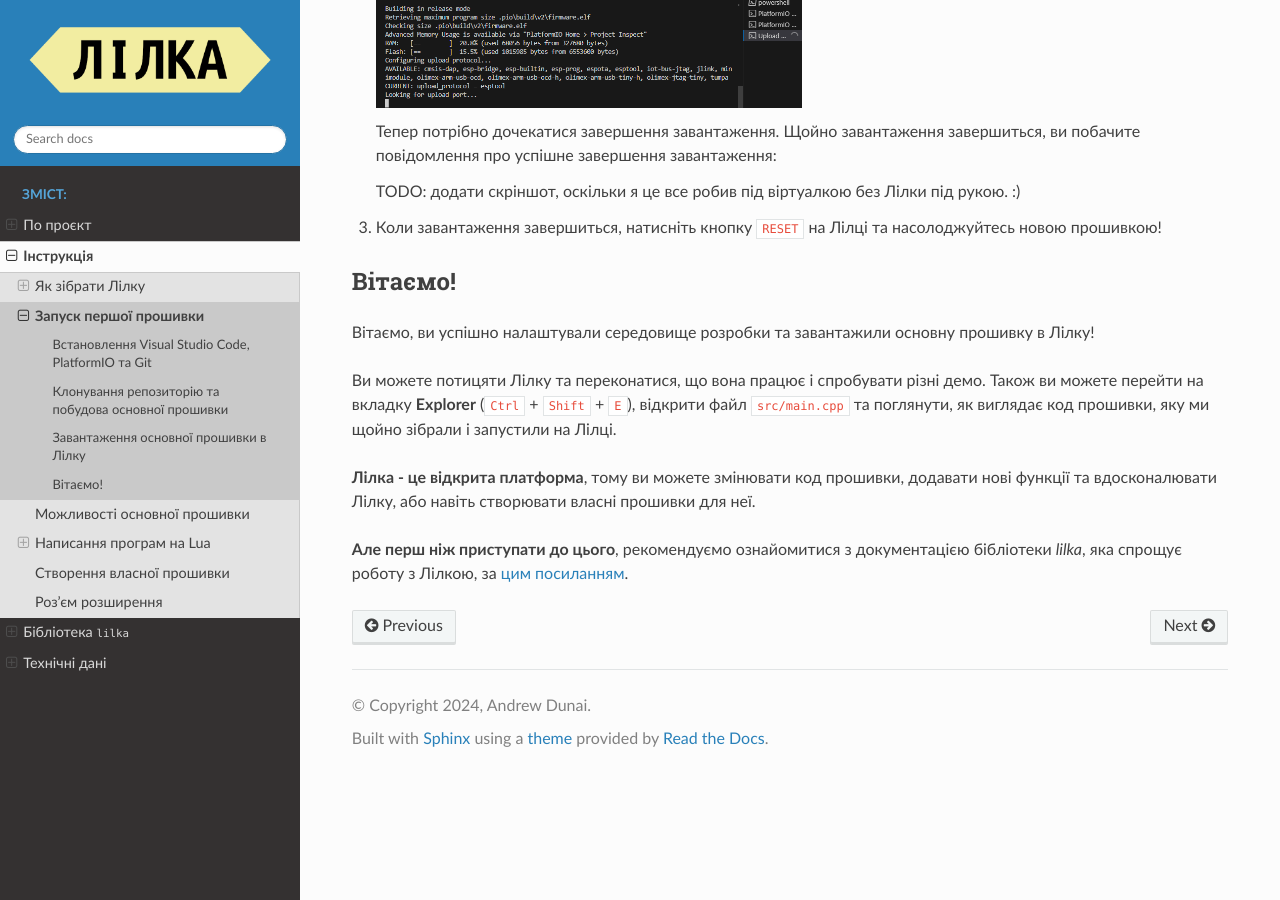
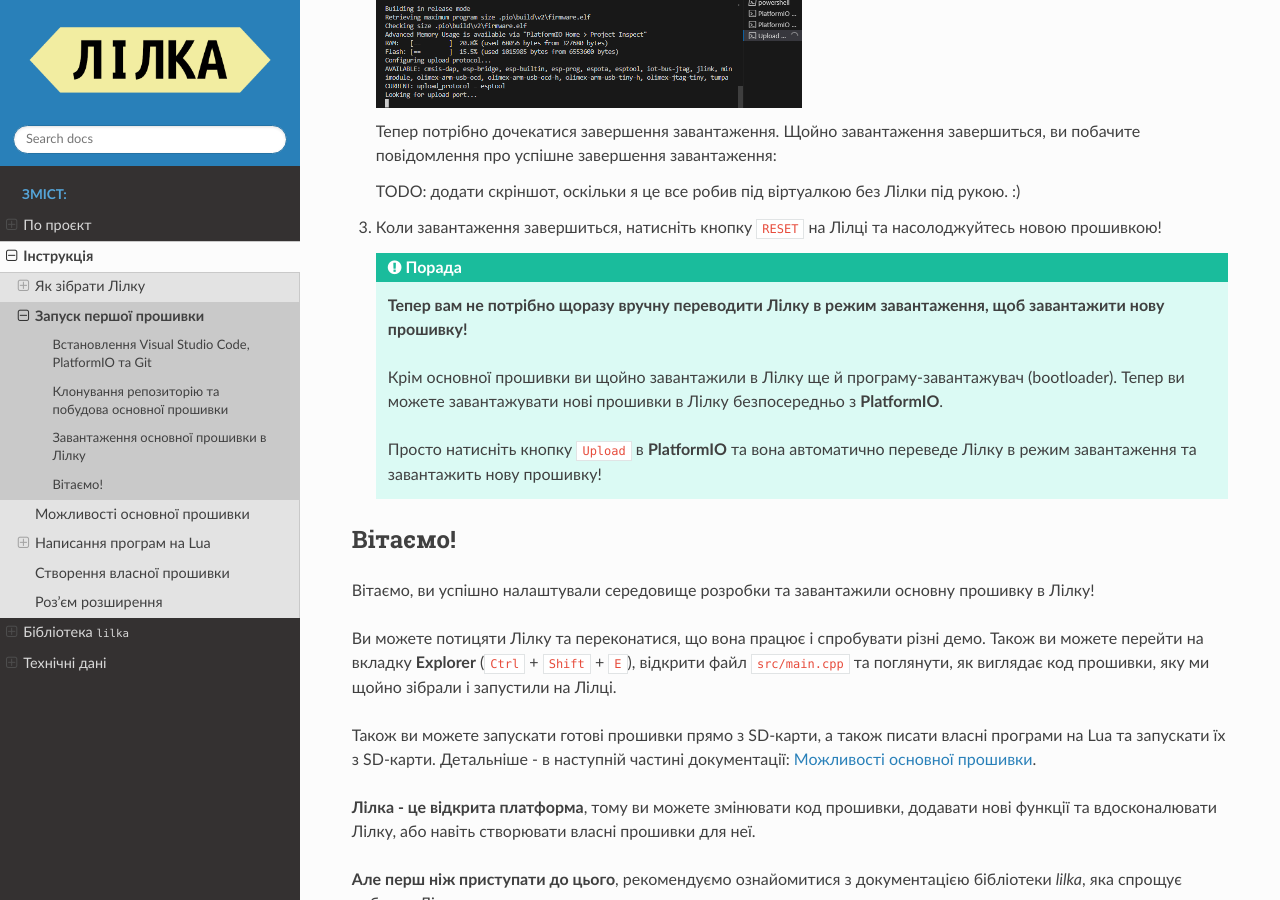
Before and after one commit to and3rson/lilka, a Sphinx documentation site: the page built from docs/manual/environment.rst, in a window 1280 px wide and 900 px high, scrolled down 5169 px. Built offline with Sphinx 7.4.7 and the Read the Docs theme 2.0.0, drawn with Linux system fonts in a browser that asks for light colours.

Commit message:
sdk: set USB mode for lilka_v2 board for auto-flashing\ndoc: add info about automatic bootloader activation

```diff
--- a/docs/manual/environment.rst
+++ b/docs/manual/environment.rst
@@ -121,6 +121,14 @@
 
 3. Коли завантаження завершиться, натисніть кнопку ``RESET`` на Лілці та насолоджуйтесь новою прошивкою!
 
+   .. tip::
+
+        **Тепер вам не потрібно щоразу вручну переводити Лілку в режим завантаження, щоб завантажити нову прошивку!**
+
+        Крім основної прошивки ви щойно завантажили в Лілку ще й програму-завантажувач (bootloader). Тепер ви можете завантажувати нові прошивки в Лілку безпосередньо з **PlatformIO**.
+
+        Просто натисніть кнопку ``Upload`` в **PlatformIO** та вона автоматично переведе Лілку в режим завантаження та завантажить нову прошивку!
+
 Вітаємо!
 --------
 
@@ -128,6 +136,8 @@
 
 Ви можете потицяти Лілку та переконатися, що вона працює і спробувати різні демо. Також ви можете перейти на вкладку **Explorer** (``Ctrl`` + ``Shift`` + ``E``), відкрити файл ``src/main.cpp`` та поглянути, як виглядає код прошивки, яку ми щойно зібрали і запустили на Лілці.
 
+Також ви можете запускати готові прошивки прямо з SD-карти, а також писати власні програми на Lua та запускати їх з SD-карти. Детальніше - в наступній частині документації: :doc:`main_firmware`.
+
 **Лілка - це відкрита платформа**, тому ви можете змінювати код прошивки, додавати нові функції та вдосконалювати Лілку, або навіть створювати власні прошивки для неї.
 
 **Але перш ніж приступати до цього**, рекомендуємо ознайомитися з документацією бібліотеки `lilka`, яка спрощує роботу з Лілкою, за `цим посиланням </library>`_.
```
Also changed, not shown: 1 other file.
